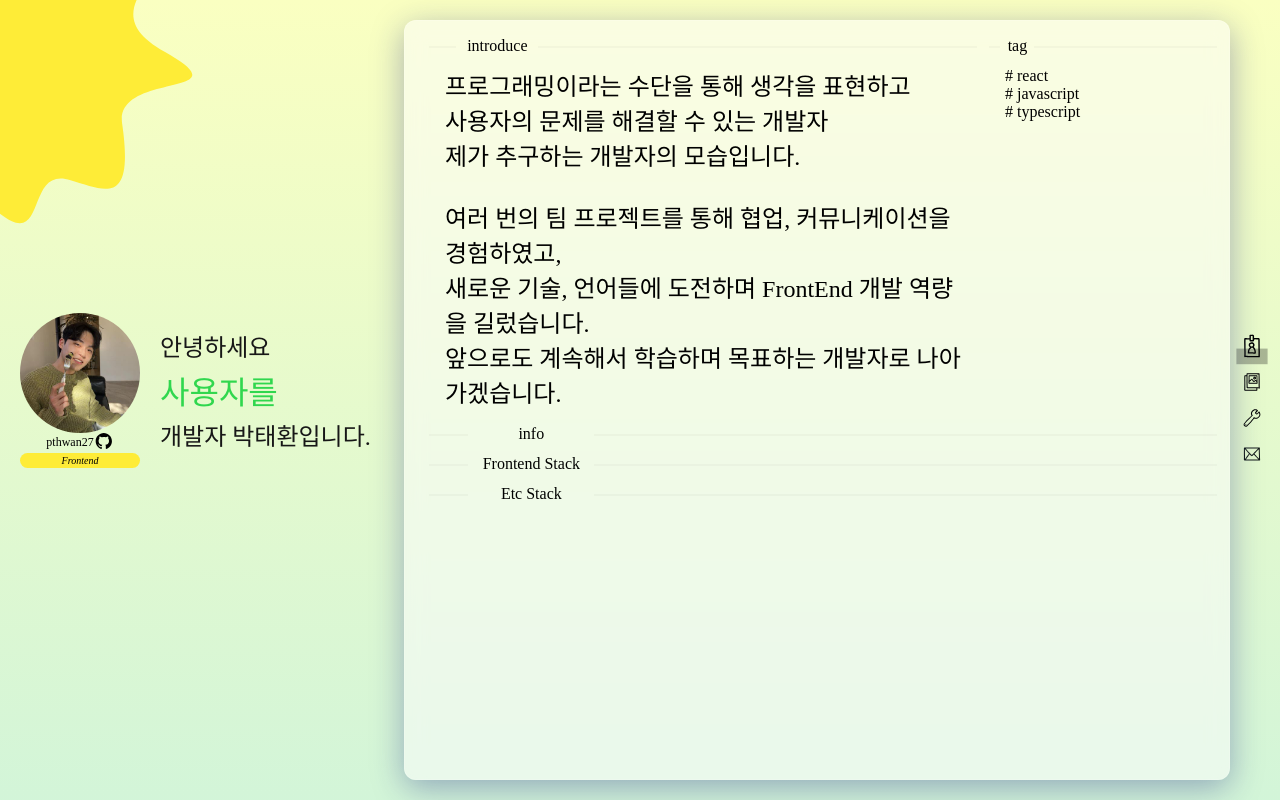
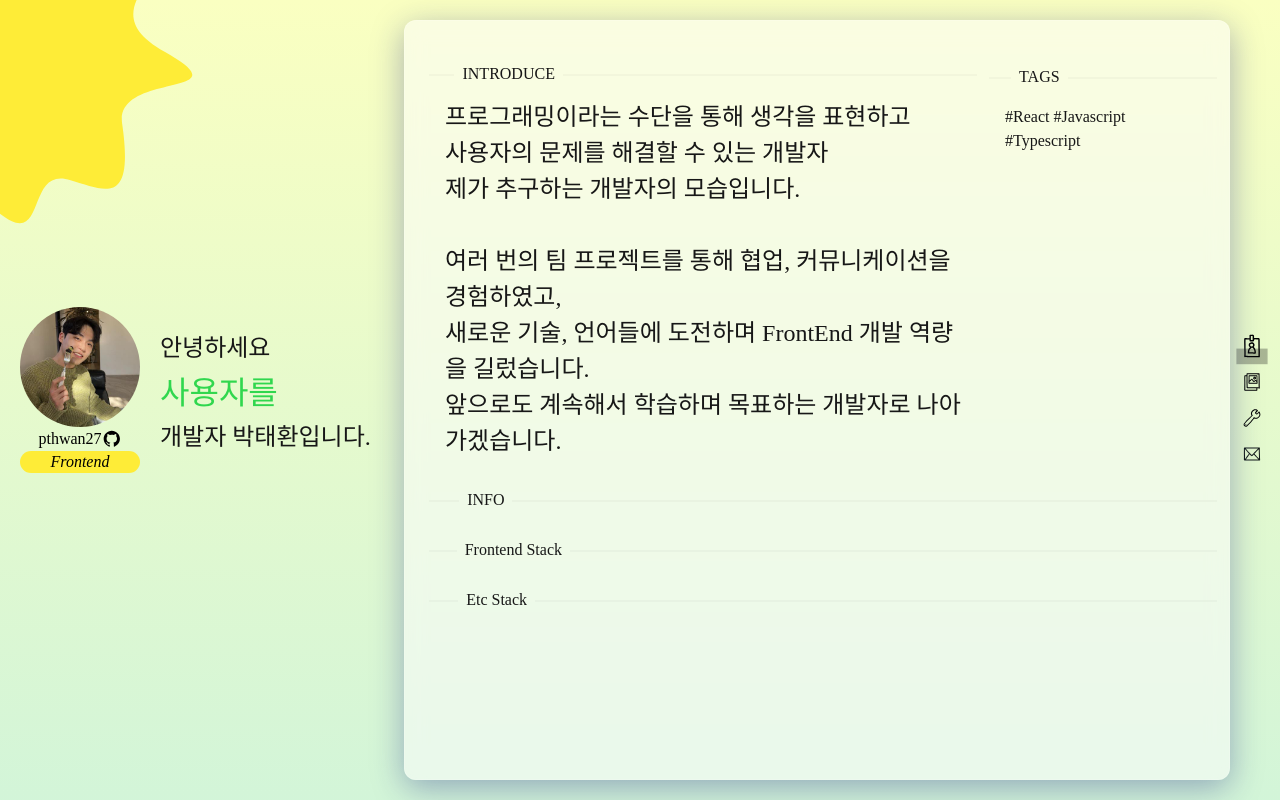
Before and after one commit to pthwan27/pthwan27.github.io, a Next.js app: page / in a window 1280 px wide. Built offline with nearby package versions, Linux system fonts and the light colour scheme; a web font is replaced by a local one.

Commit message:
feat : modify css

```diff
--- a/app/_components/about/aboutMe.tsx
+++ b/app/_components/about/aboutMe.tsx
@@ -1,8 +1,8 @@
-import Divider from "./deivider";
+import Divider from "./divider";
 import Tags from "./tags";
 
 const AboutMe = () => {
-  const skills = ["react", "javascript", "typescript"];
+  const skills = ["React", "Javascript", "Typescript"];
   const introduce = (
     <>
       프로그래밍이라는 수단을 통해 생각을 표현하고
@@ -21,18 +21,18 @@ const AboutMe = () => {
   );
 
   return (
-    <div className="desc flex column">
+    <div className="desc flex column pLight">
       <div className="desc_intro flex row wrap">
         <div className="introduce pl-12 py-4">
-          <Divider title="introduce" />
+          <Divider title="INTRODUCE" />
           <div className="py-8 px-16">
-            <span className="text-24 pExtraThin">{introduce}</span>
+            <span className="text-24">{introduce}</span>
           </div>
         </div>
 
         <div className="tag pl-12 py-4">
-          <Divider title="tag" />
-          <div className="px-16">
+          <Divider title="TAGS" />
+          <div className="py-8 px-16">
             <Tags skills={skills} />
           </div>
         </div>
@@ -40,7 +40,7 @@ const AboutMe = () => {
 
       <div className="desc_info flex row">
         <div className="info pl-12 py-4">
-          <Divider title="info" />
+          <Divider title="INFO" />
         </div>
       </div>
 
--- a/app/_components/about/deivider.tsx
+++ /dev/null
@@ -1,9 +0,0 @@
-const Divider = ({ title }: { title: string }) => {
-  return (
-    <div className="divider center pRegular mb-4">
-      <span className="divider-items">{title}</span>
-    </div>
-  );
-};
-
-export default Divider;
--- /dev/null
+++ b/app/_components/about/divider.tsx
@@ -0,0 +1,9 @@
+const Divider = ({ title }: { title: string }) => {
+  return (
+    <div className="divider center mt-16 mb-8 text-16">
+      <span className="divider-items px-8">{title}</span>
+    </div>
+  );
+};
+
+export default Divider;
--- a/app/_components/about/profile.tsx
+++ b/app/_components/about/profile.tsx
@@ -16,11 +16,11 @@ const Profile = () => {
         />
       </div>
       <div className="tag">
-        <a href="https://github.com/pthwan27">
+        <a className="center py-2" href="https://github.com/pthwan27">
           pthwan27
           <GithubMark />
         </a>
-        <div className="pLight br-20 py-2">Frontend</div>
+        <div className="pExtraThin br-20 py-2">Frontend</div>
       </div>
     </div>
   );
--- a/app/_components/about/tags.tsx
+++ b/app/_components/about/tags.tsx
@@ -1,16 +1,16 @@
 const Tags = ({ skills }: { skills: string[] }) => {
   return (
-    <ul className="pExtraThin py-8">
+    <span className="py-8">
       {skills.map((e, idx) => {
         return (
-          <li key={idx}>
+          <span key={idx}>
             {" "}
-            <span className="pMedium"># </span>
+            <span className="">#</span>
             {e}
-          </li>
+          </span>
         );
       })}
-    </ul>
+    </span>
   );
 };
 export default Tags;
--- a/app/_container/about/index.tsx
+++ b/app/_container/about/index.tsx
@@ -24,7 +24,7 @@ const AboutContainer = () => {
           </div>
         </div>
       </div>
-      <div className="about-container__about-me shadow-box br-12 p-12">
+      <div className="about-container__about-me shadow-box br-12 px-12 py-24">
         <AboutMe />
       </div>
     </div>
--- a/app/assets/icons/github-mark.tsx
+++ b/app/assets/icons/github-mark.tsx
@@ -3,7 +3,7 @@ const GithubMark = () => {
     <svg
       width="20"
       height="20"
-      viewBox="-10 0 120 120"
+      viewBox="-10 -10 120 120"
       fill="black"
       preserveAspectRatio="xMidYMin slice"
       xmlns="http://www.w3.org/2000/svg"
--- a/app/scss/about/aboutMe.scss
+++ b/app/scss/about/aboutMe.scss
@@ -2,48 +2,53 @@
   position: relative;
   width: 100%;
   height: 100%;
+  color: var(--foreground);
 
   &_intro {
     :nth-child(1) {
-      flex: 3 5 70%;
+      flex: 1 99 70%;
     }
     :nth-child(2) {
-      flex: 3 5 30%;
+      flex: 1 99 30%;
+
+      span {
+        line-height: 1.5;
+      }
     }
   }
 
   &_info {
     :first-child {
-      flex: 3 5 100%;
+      flex: 1 999 100%;
     }
   }
 
   &_fe-stack {
     :first-child {
-      flex: 3 5 100%;
+      flex: 1 99 100%;
     }
   }
 
   &_etc-stack {
     :first-child {
-      flex: 3 5 100%;
+      flex: 1 99 100%;
     }
   }
 }
 .divider {
-  margin-bottom: 4px;
   border-top-color: rgba(0, 0, 0, 0.06);
   white-space: nowrap;
 
   &-items {
     display: inline-block;
+    text-align: left;
   }
 }
 .divider::before {
   position: relative;
   top: 50%;
-  min-width: 5%;
-  width: 5%;
+  min-width: 8px;
+  width: 32px;
   border-top: 1px solid transparent;
   border-top-color: transparent;
   border-top-color: inherit;
--- a/app/scss/about/intro.scss
+++ b/app/scss/about/intro.scss
@@ -18,16 +18,9 @@
       flex-direction: column;
       justify-content: center;
 
-      :first-child {
-        display: flex;
-        align-items: center;
-        justify-content: center;
-        font-size: 12px;
-      }
       div {
         font-style: italic;
         background-color: var(--firstColor);
-        font-size: 10px;
         text-align: center;
       }
     }
--- a/app/styles/reusableClass.scss
+++ b/app/styles/reusableClass.scss
@@ -45,16 +45,44 @@
 .mb-4 {
   margin-bottom: 4px;
 }
-.mb-8 {
-  margin-bottom: 8px;
-}
 .mt-4 {
   margin-top: 4px;
 }
 .mt-8 {
   margin-top: 8px;
 }
+.mb-8 {
+  margin-bottom: 8px;
+}
+.mt-12 {
+  margin-top: 12px;
+}
+.mb-12 {
+  margin-bottom: 12px;
+}
+.mt-16 {
+  margin-top: 16px;
+}
+.mb-16 {
+  margin-bottom: 16px;
+}
 
+.mx-12 {
+  margin-left: 12px;
+  margin-right: 12px;
+}
+.my-12 {
+  margin-top: 12px;
+  margin-bottom: 12px;
+}
+.mx-16 {
+  margin-left: 16px;
+  margin-right: 16px;
+}
+.my-16 {
+  margin-top: 16px;
+  margin-bottom: 16px;
+}
 /*padding*/
 .p-2 {
   padding: 2px;
@@ -144,6 +172,15 @@
 }
 
 /*font-size*/
+.text-12 {
+  font-size: 12px;
+}
+.text-16 {
+  font-size: 16px;
+}
+.text-20 {
+  font-size: 20px;
+}
 .text-24 {
   font-size: 24px;
 }
```
